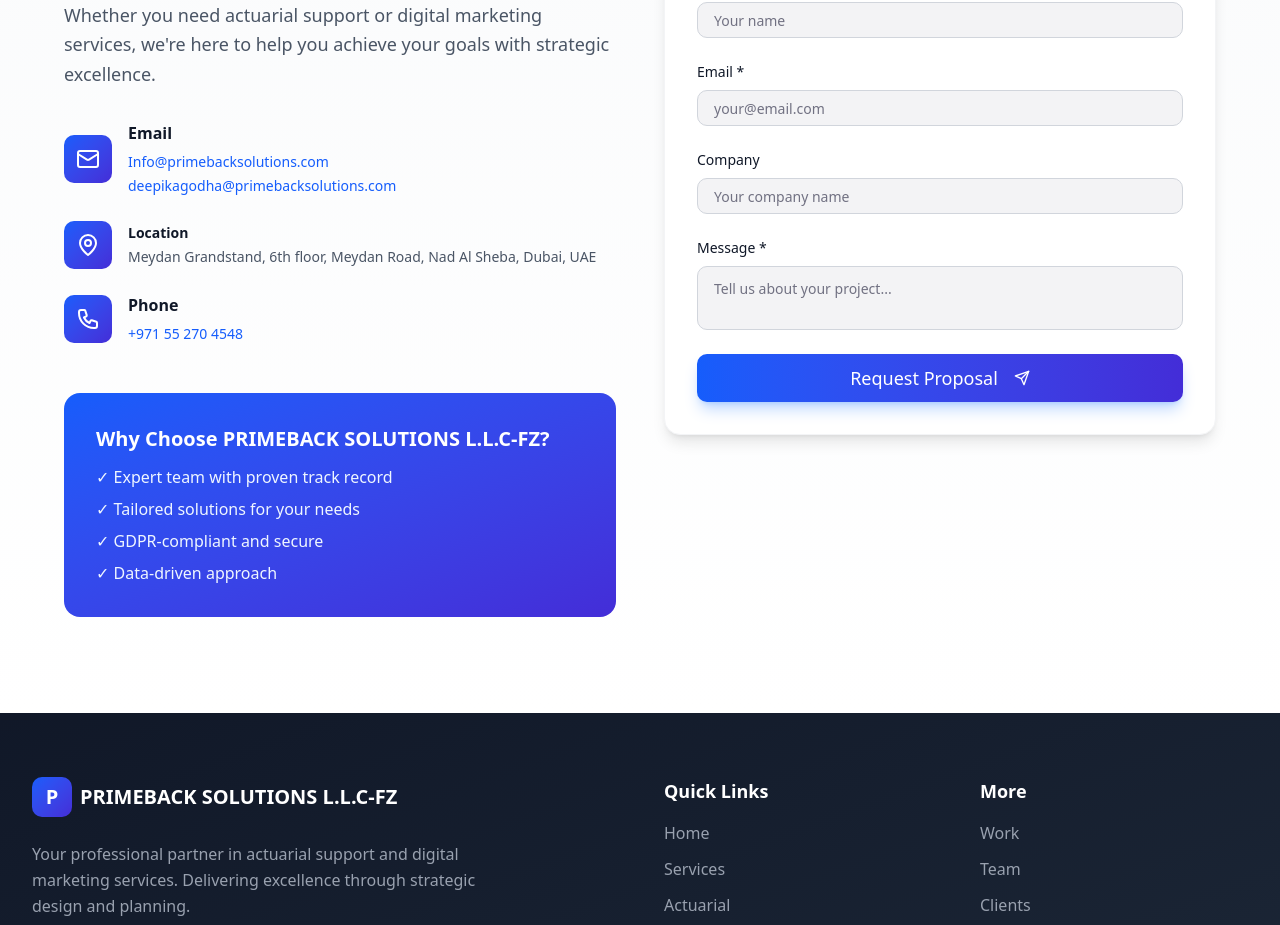
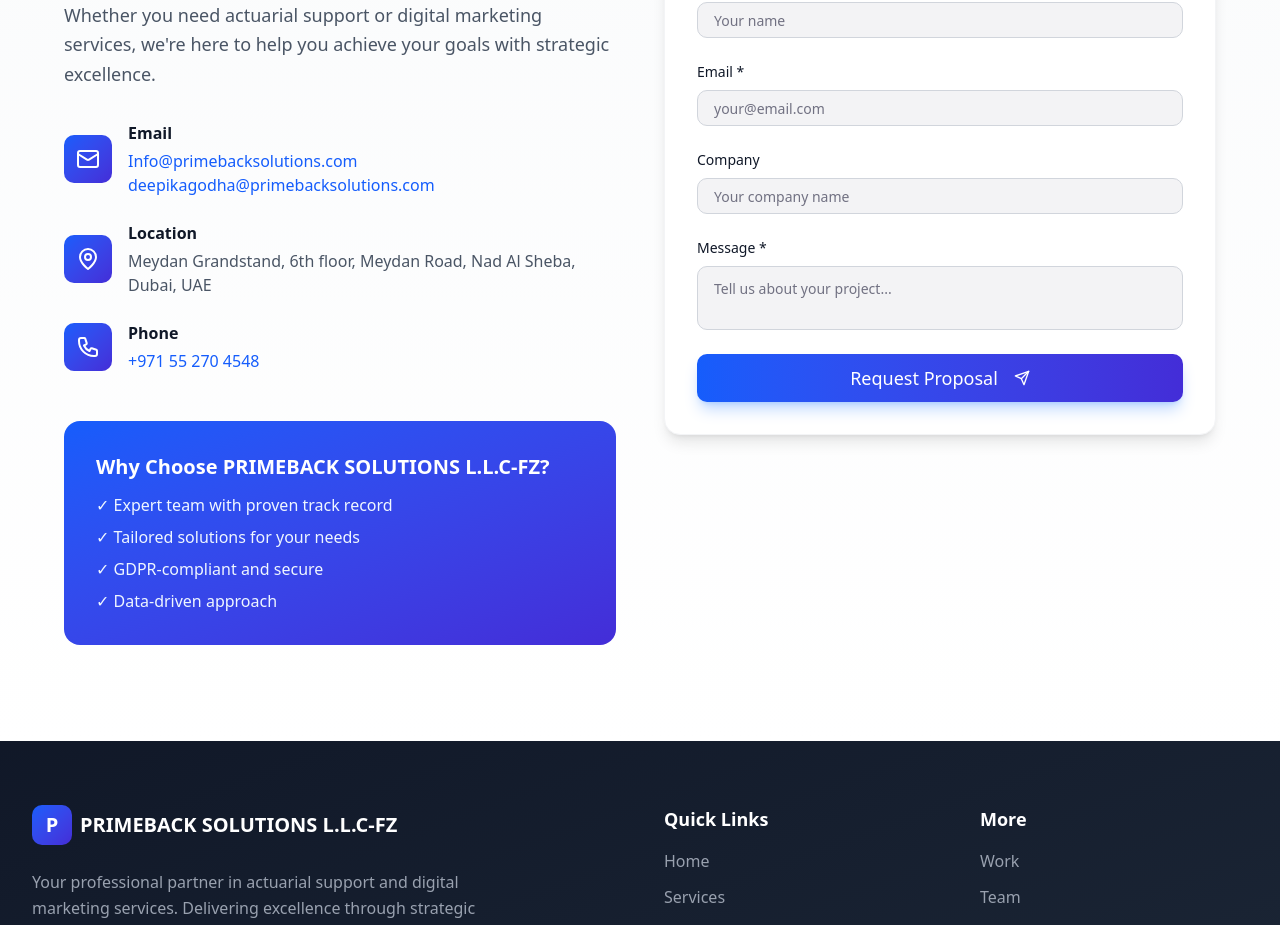
Before and after one commit to Abhi4c/primebacksolutions, a React (Vite) app: page / in a window 1280 px wide. Shown: the part 6997-7922 px from the top of the page. Built offline with nearby package versions, Linux system fonts and the light colour scheme.

Commit message:
fixed font issues

```diff
--- a/src/components/Contact.tsx
+++ b/src/components/Contact.tsx
@@ -103,14 +103,14 @@
                   <h4 className="font-semibold text-gray-900 mb-1 text-sm [@media(min-width:390px)]:text-base">Email</h4>
                   <a
                     href="mailto:Info@primebacksolutions.com"
-                    className="text-blue-600 hover:text-blue-700 transition-colors text-sm break-all"
+                    className="text-blue-600 hover:text-blue-700 transition-colors text-sm [@media(min-width:390px)]:text-base break-all"
                   >
                     Info@primebacksolutions.com
                   </a>
                   <br />
                   <a
                     href="mailto:deepikagodha@primebacksolutions.com"
-                    className="text-blue-600 hover:text-blue-700 transition-colors text-sm"
+                    className="text-blue-600 hover:text-blue-700 transition-colors text-sm [@media(min-width:390px)]:text-base"
                   >
                     deepikagodha@primebacksolutions.com
                   </a>
@@ -122,8 +122,8 @@
                   <MapPin className="w-5 h-5 [@media(min-width:390px)]:w-6 [@media(min-width:390px)]:h-6 text-white" />
                 </div>
                 <div className="min-w-0">
-                  <h4 className="font-semibold text-gray-900 mb-1 text-sm">Location</h4>
-                  <p className="text-gray-600 text-sm">Meydan Grandstand, 6th floor, Meydan Road, Nad Al Sheba, Dubai, UAE</p>
+                  <h4 className="font-semibold text-gray-900 mb-1 text-sm [@media(min-width:390px)]:text-base">Location</h4>
+                  <p className="text-gray-600 text-sm [@media(min-width:390px)]:text-base">Meydan Grandstand, 6th floor, Meydan Road, Nad Al Sheba, Dubai, UAE</p>
                 </div>
               </div>
 
@@ -137,7 +137,7 @@
                   <h4 className="font-semibold text-gray-900 mb-1 text-sm [@media(min-width:390px)]:text-base">Phone</h4>
                   <a
                     href="tel:+971552704548"
-                    className="text-blue-600 hover:text-blue-700 transition-colors text-sm"
+                    className="text-blue-600 hover:text-blue-700 transition-colors text-sm [@media(min-width:390px)]:text-base"
                   >
                     +971 55 270 4548
                   </a>
```
